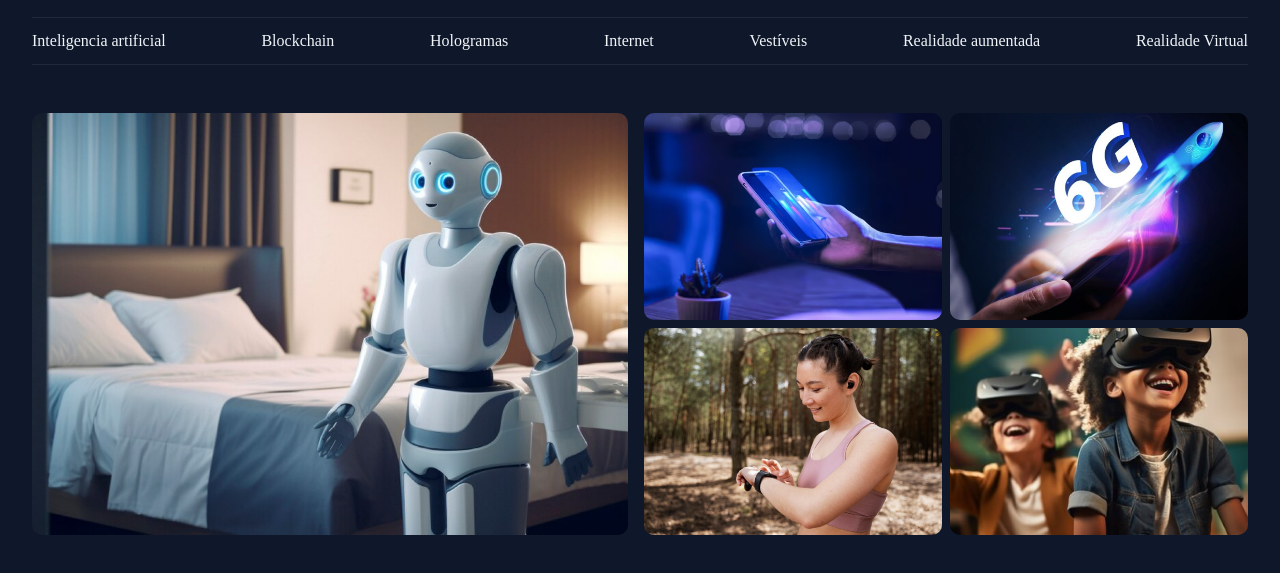
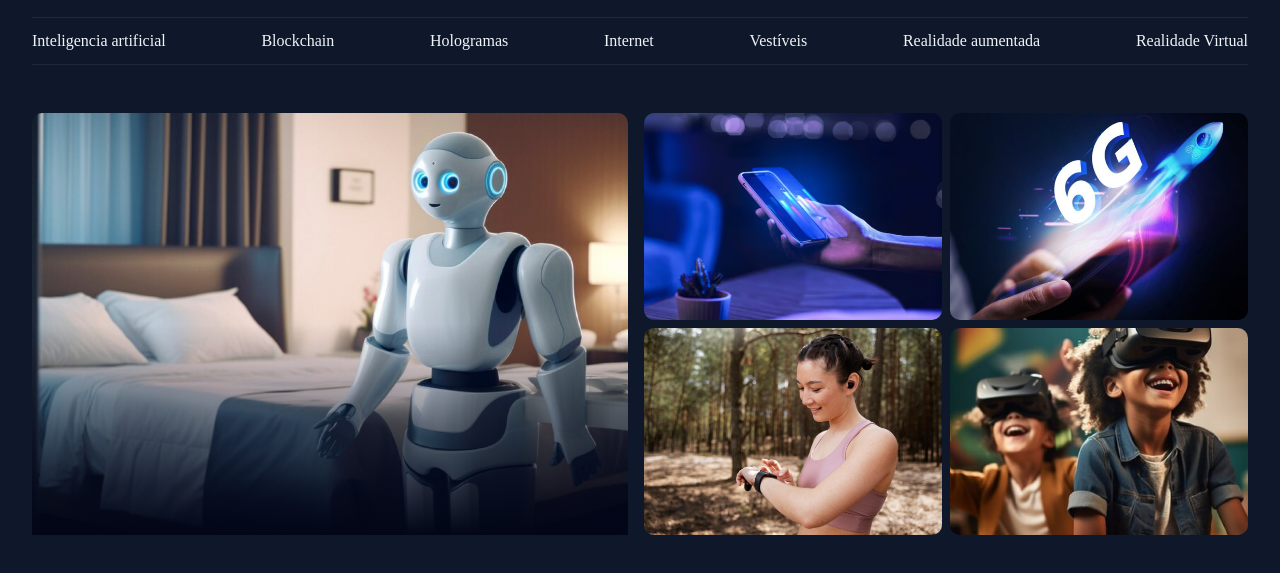
Before and after one commit to igordobronx/portal-noticias-full-stack, a plain HTML site: page index.html in a window 1280 px wide. Shown: the part 55-628 px from the top of the page. Drawn offline with Linux system fonts and the light colour scheme.

Commit message:
adicionando o degrade

```diff
--- a/styles/section.css
+++ b/styles/section.css
@@ -1,15 +1,28 @@
 #featured img {
     height: 100%;
-    object-fit: inherit;
+    object-fit: cover;
     border-radius: 10px;
 }
 
 
 
-.ajeita {
+.card {
+    border-radius: 4px;
+    position: relative;
 
-    height: 100%;
-    object-fit: inherit;
-    border-radius: 10px;
 
+    &::before {
+        content: "";
+        background: linear-gradient(
+            180deg,
+            transparent 0%,
+            #020617 100%
+
+        );
+        inset: 0;
+        position: absolute;
+        overflow: hidden;
+        top: 50%;
+
+    }
 }
```
